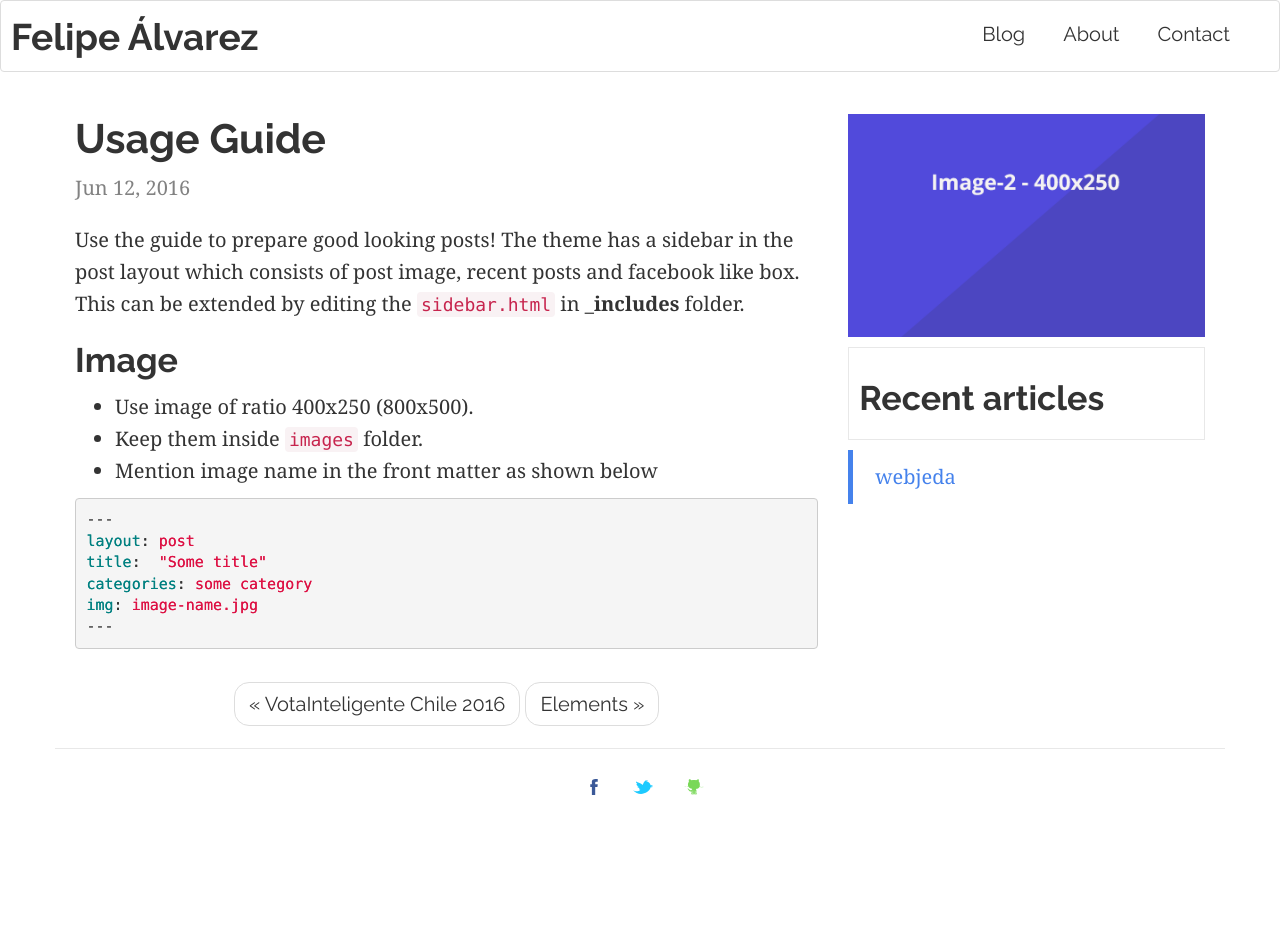
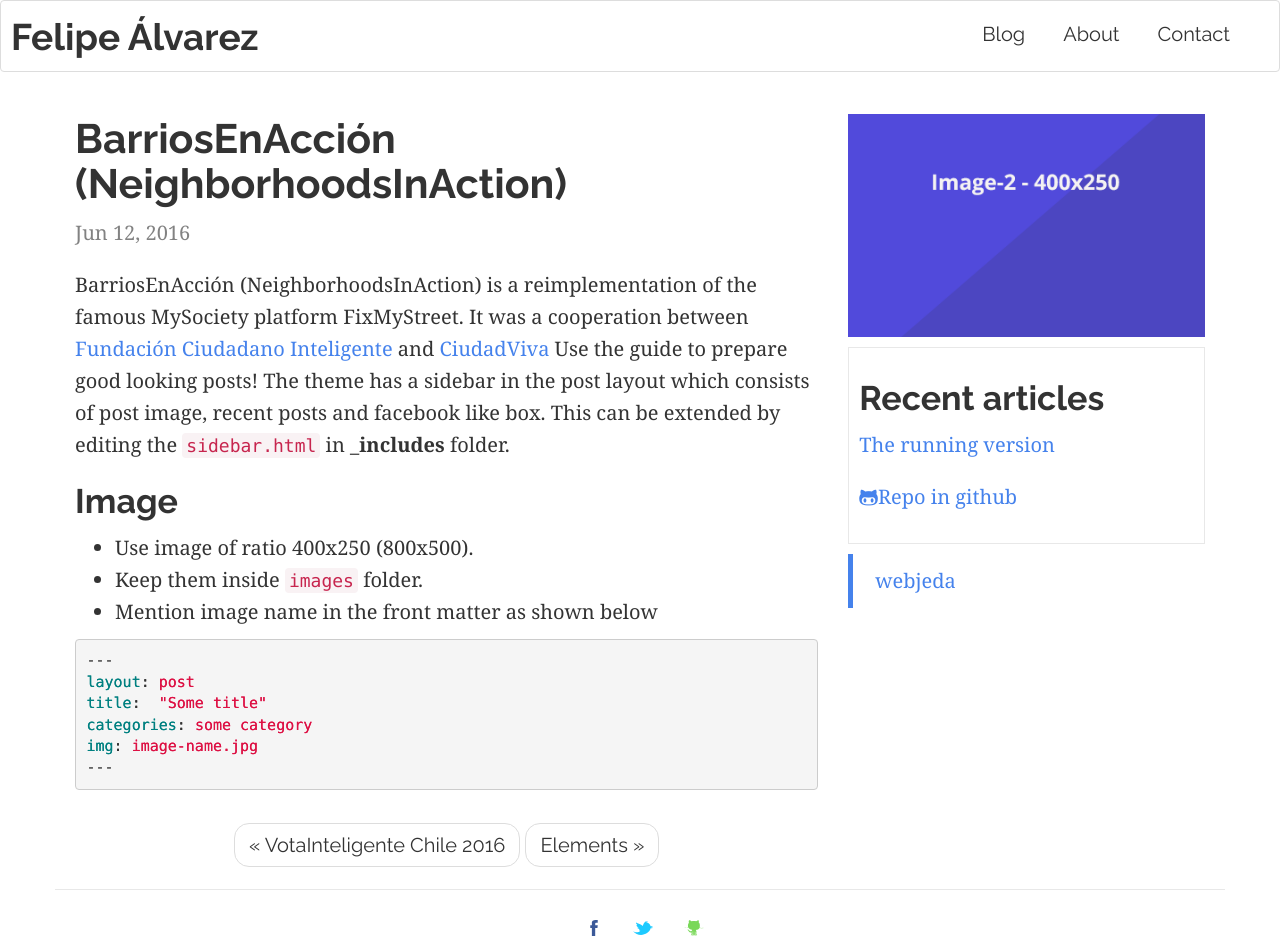
Before and after one commit to lfalvarez/portfolio, a Jekyll site: the page built from _posts/2016-06-12-barrios-en-accion.markdown, in a window 1280 px wide. Built offline with Jekyll 4.4.1, drawn with Linux system fonts in a browser that asks for light colours; before the commit the page ends 900 px from its top, so only the background shows below that.

Commit message:
Creating several projects

```diff
--- a/_posts/2016-06-12-usage.markdown
+++ b/_posts/2016-06-12-barrios-en-accion.markdown
@@ -1,11 +1,19 @@
 ---
 layout: post
-title:  "Usage Guide"
-categories: jekyll update
+title:  "BarriosEnAcción (NeighborhoodsInAction)"
+categories: colaborative platforms
 img: image-2.png
 categories: two
+links:
+    - url: http://barriosenaccion.cl
+      description: The running version
+      type: link
+    - url: github.com/ciudadanointeligente/barriosenaccion
+      description: Repo in github
+      type: github
 ---
 
+BarriosEnAcción (NeighborhoodsInAction) is a reimplementation of the famous MySociety platform FixMyStreet. It was a cooperation between [Fundación Ciudadano Inteligente](http://ciudadanointeligente.org) and [CiudadViva](http://ciudadviva.cl)
 Use the guide to prepare good looking posts! The theme has a sidebar in the post layout which consists of post image, recent posts and facebook like box. This can be extended by editing the ``sidebar.html`` in **_includes** folder.
 
 ## Image
```
Also changed, not shown: _posts/2016-05-08-yo-quiero-saber.markdown (added, +10 -0 lines), _posts/2016-05-07-performances.md (renamed from _posts/2016-05-07-documentation.md), _posts/2016-06-09-write-in-public.markdown (renamed from _posts/2016-06-09-no-image.markdown), _posts/2016-06-10-circo-roto.markdown (renamed from _posts/2016-06-10-elements.markdown).
